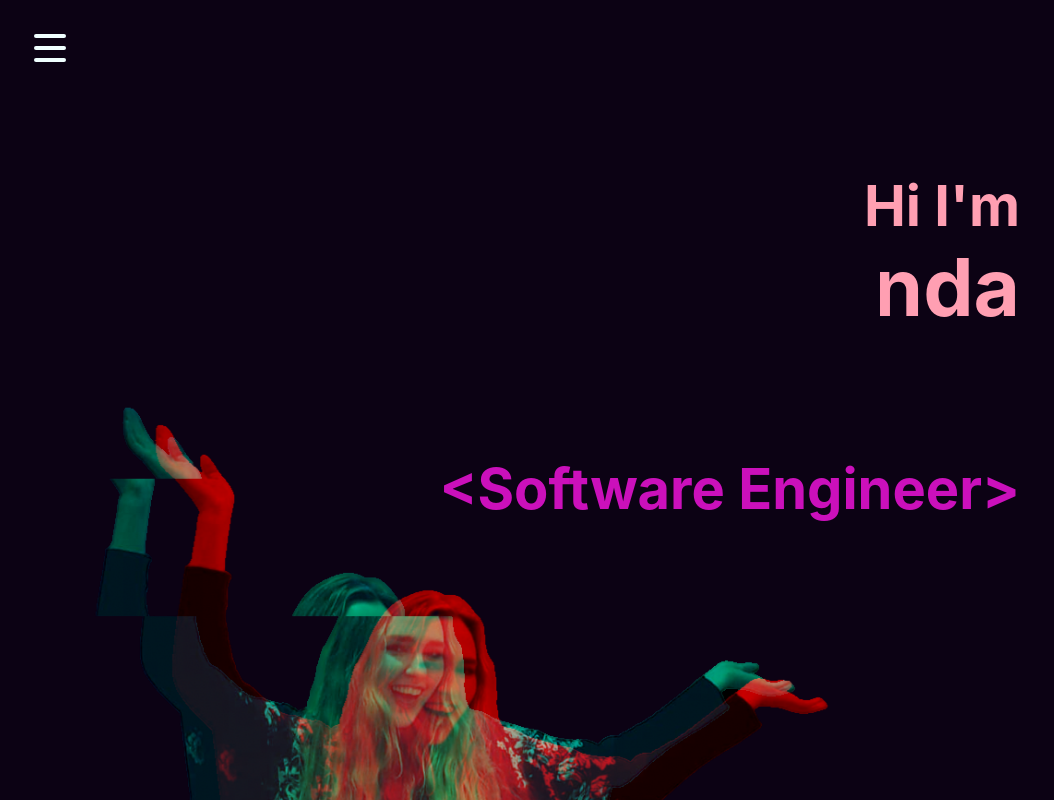
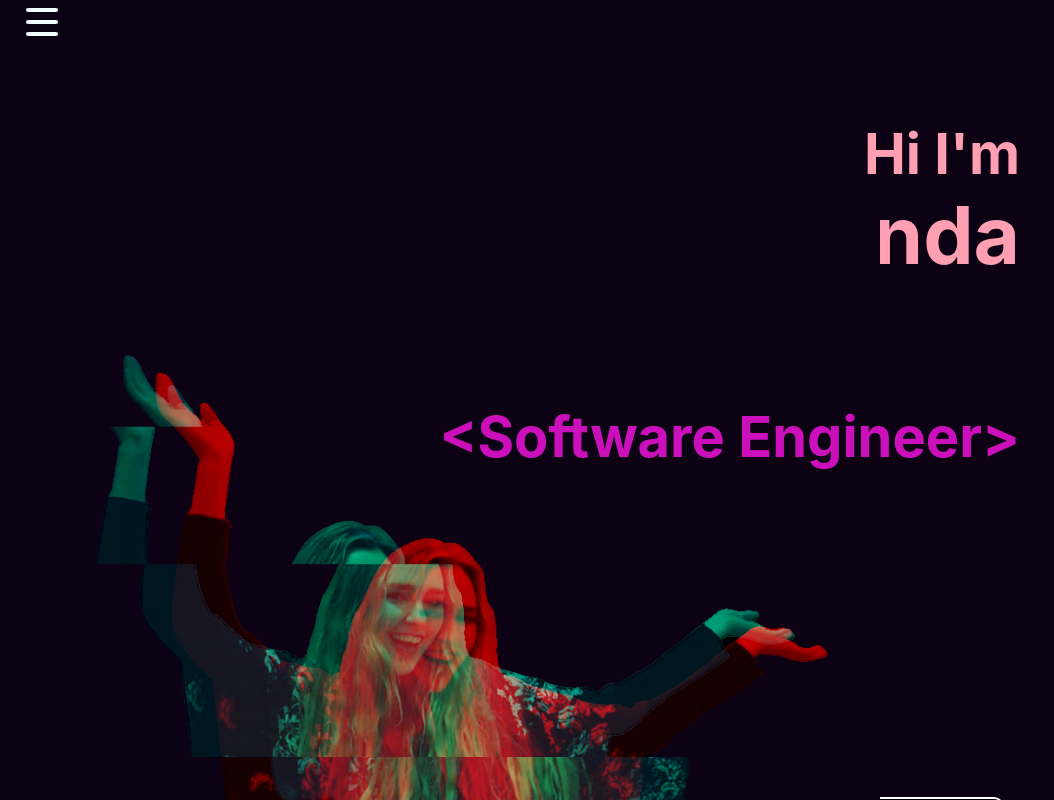
Before and after one commit to AmandaRichards/portfolio, a React (Create React App) app in the folder portfolio/: page / in a window 1280 px wide. Shown: the top 800 px of the page, without its empty margins (0-1054 px from the left). Built offline with nearby package versions, Linux system fonts and the light colour scheme.

Commit message:
nav bar fixed

```diff
--- /dev/null
+++ b/package.json
@@ -0,0 +1,5 @@
+{
+  "dependencies": {
+    "react-burger-menu": "^3.0.8"
+  }
+}
--- a/portfolio/src/styles/app.scss
+++ b/portfolio/src/styles/app.scss
@@ -3,40 +3,12 @@
 .app{
     background-color: $blackcolour;
     color: azure;
+    position: absolute
 
     // z-index: -2;
 
 }
 
-// .conatiner{
-//     display: flex;
-//     justify-content: center;
-
-//     flex-direction: column;
-// .triangle-topright {
-//     display: flex;
-//     justify-content: flex-end;
-//     align-content: flex-end;
-//     width: 0;
-//     height: 0;
-//     border-top: 1300px solid $pinkcolour;
-//     border-left: 1200px solid transparent;
-//     margin-right: 0;
-//     margin-left: auto;
-//     margin-bottom: -50vh;
-//     z-index: 3;
-//     color: $blackcolour;
-//     text-align: center;
-
-//     .title {
-//         display: flex;
-//         justify-content: center;
-//         align-content: center;
-//         text-align: center;
-//         justify-self: center;
-//     }
-// }
-// }
 
 .logo{
     display: flex;
--- a/portfolio/src/styles/burgerMenu.scss
+++ b/portfolio/src/styles/burgerMenu.scss
@@ -1,15 +1,20 @@
+@import "../variables/variables.scss";
+
 nav{
     display: flex;
     align-items: center;
     width: 15vw;
     height: 100%;
     margin: 22px;
+
     // background-color: aqua;
 
     .BurgerMenu_container{
         display: flex;
         flex-direction: column;
-        padding: 8px;
+        padding-bottom: 0px;
+        position: fixed;
+        z-index: 4;
     }
 
     i{
@@ -51,10 +56,17 @@ nav{
     justify-content: center;
     flex-direction: column;
     margin-top: 1em;
-    border: 2px solid white;
+    margin-left: 0;
+    // border: 2px solid white;
+    border-top: none;
     height: 100%;
     width: 20vw;
-    text-align: center
+    text-align: center;
+    position: fixed;
+    z-index: 3;
+    background-color: $blackcolour
+
+
 }
 
 .menu-item{
@@ -62,6 +74,8 @@ nav{
     text-decoration: none;
     color: azure;
     border-bottom: 2px solid white;
+    border-right: 2px solid white;
+    border-left: 2px solid white;
 
 
 
@@ -75,4 +89,8 @@ nav{
 
 img {
     border-bottom: 2px solid white;
+    border-right: none;
+    border-left: none;
+    padding: 0;
+
 }
--- a/portfolio/src/styles/portrait.scss
+++ b/portfolio/src/styles/portrait.scss
@@ -12,6 +12,6 @@
     z-index: 0;
     border: 0ch;
     // border: 2px solid red;
-    padding: 0px;
+    padding-left: 40px;
 
 }
--- a/portfolio/src/styles/workbutton.css
+++ b/portfolio/src/styles/workbutton.css
@@ -8,6 +8,7 @@
   padding-right: 10vw;
   margin-bottom: 34vh;
   margin-top: -80vh;
+  margin-right: 10vw;
 }
 
 button {
--- a/portfolio/src/styles/workbutton.scss
+++ b/portfolio/src/styles/workbutton.scss
@@ -4,6 +4,7 @@
     padding-right: 10vw;
     margin-bottom: 34vh;
     margin-top: -80vh;
+    margin-right: 10vw;
 }
 
 button {
```
Also changed, not shown: portfolio/src/components/ReactBurger/index.js (added, +21 -0 lines), 2 other files (tests, documents, lock files or other folders).
